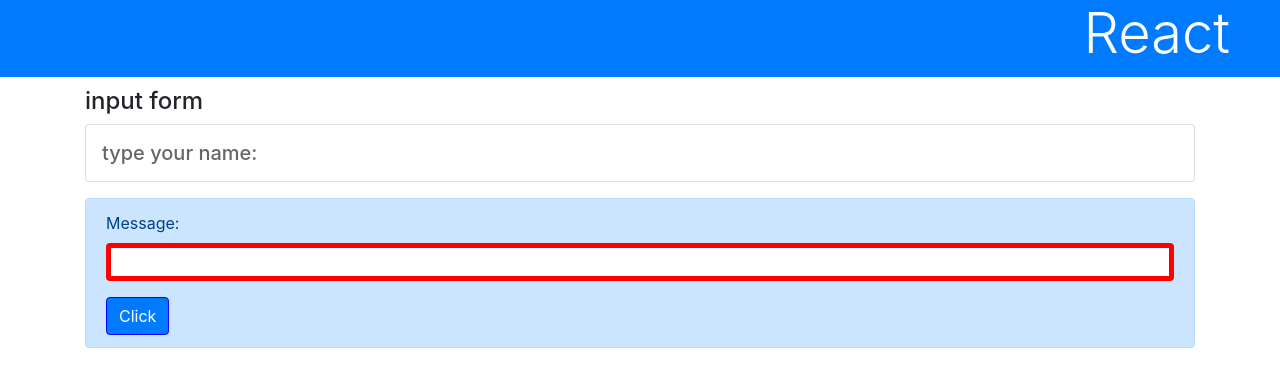
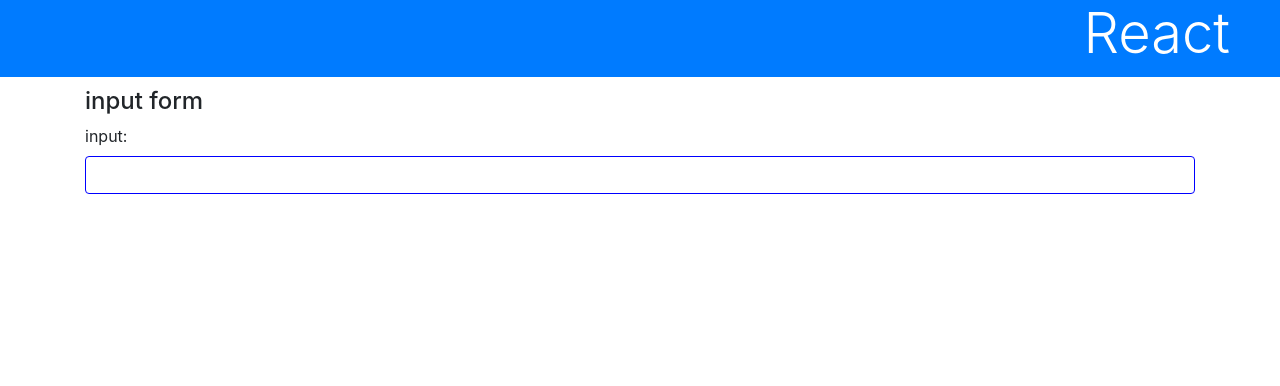
Before and after one commit to ManayaT/react_app_learn, a React (Create React App) app: page / in a window 1280 px wide. Shown: the top 386 px of the page. Built offline with nearby package versions, Linux system fonts and the light colour scheme.

Commit message:
validate_component

```diff
--- a/src/App.js
+++ b/src/App.js
@@ -10,22 +10,16 @@
     super(props);
     this.state = {
       title: 'input form',
-      message: 'type your name:'
+      message: 'type your name:',
+      max: 10,
     };
-    this.doChange = this.doChange.bind(this);
-    this.doSubmit = this.doSubmit.bind(this);
+    // this.doChange = this.doChange.bind(this);
+    // this.doSubmit = this.doSubmit.bind(this);
+    this.doCheck = this.doCheck.bind(this);
   }
 
-  doChange(event) {
-    this.input = event.target.value;
-  }
-
-  doSubmit(event) {
-    this.setState({
-      title: 'send form',
-      message: 'Hello, ' + this.input + '!!'
-    });
-    event.preventDefault();
+  doCheck(event) {
+    alert(event.target.value + 'は長すぎます。(最大' + this.state.max + '文字)');
   }
 
   render() {
@@ -34,16 +28,7 @@
         <h1 className='bg-primary text-white display-4'>React</h1>
         <div className='container'>
           <h4>{this.state.title}</h4>
-          <p className='card h5 p-3'>{this.state.message}</p>
-          <div className='alert alert-primary mt-3'>
-            <form onSubmit={this.doSubmit}>
-              <div className='form-group'>
-                <label>Message:</label>
-                <input type='text' className='form-control' onChange={this.doChange} required pattern='[A-Za-z _,.]+'/>
-              </div>
-              <input type='submit' className='btn btn-primary' value='Click'/>
-            </form>
-            </div>
+          <Message maxlength={this.state.max} onCheck={this.doCheck} />
         </div>
       </div>
     );
@@ -57,22 +42,23 @@
     color: "#090"
   }
 
+  constructor(props) {
+    super(props);
+    this.doChange = this.doChange.bind(this);
+  }
+
+  doChange(e) {
+    if (e.target.value.length > this.props.maxlength) {
+      this.props.onCheck(e);
+      e.target.value = e.target.value.substr(0, this.props.maxlength);
+    }
+  }
+
   render() {
-    let content = this.props.children;
-    let arr = content.split('。');
-    let arr2 = [];
-    for (let i = 0; i < arr.length; i++) {
-      if (arr[i].trim() !== '') {
-        arr2.push(arr[i]);
-      }
-    }
-    let list = arr2.map((value, key) => (
-      <li className='list-group-item' style={this.li} key={key}>{key +1}. {value}.</li>
-    ));
     return (
-      <div>
-        <h2>{this.props.title}</h2>
-        <ol className='list-group'>{list}</ol>
+      <div className='form-group'>
+        <label>input:</label>
+        <input type='text' className='form-control' onChange={this.doChange} />
       </div>
     );
   }
```
